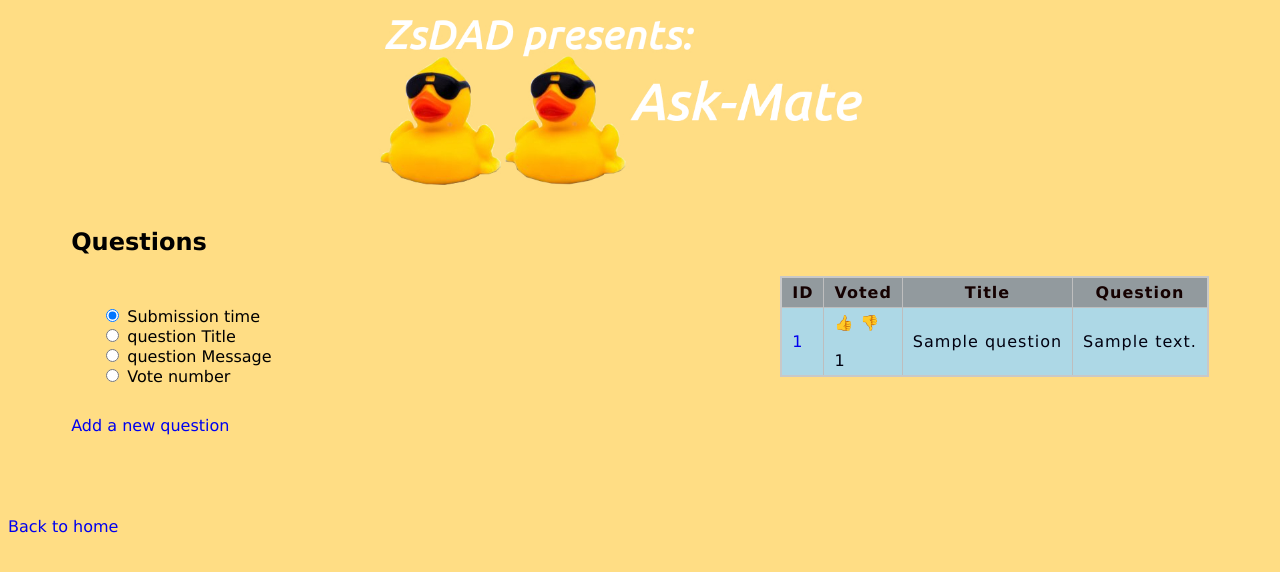
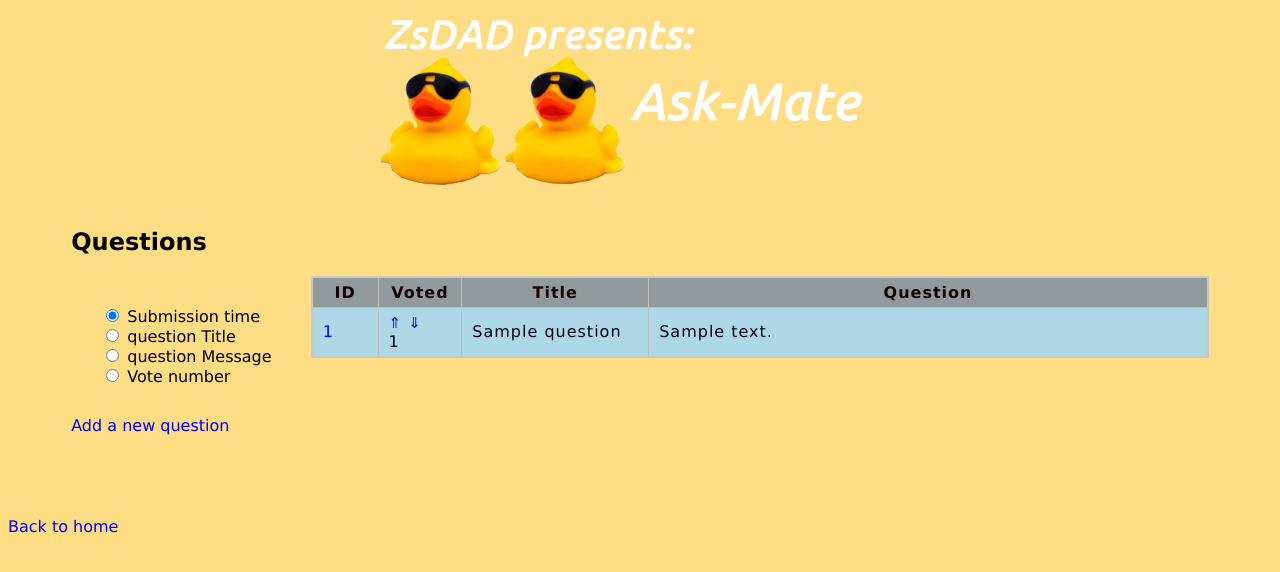
Before and after one commit to bezdomnij/ask-mate-zsdad-sprint-2, a Flask app: template templates/list.html in a window 1280 px wide. Shown: the part 94-666 px from the top of the page. Run offline with Flask 2, Linux system fonts and the light colour scheme; the template is opened without the code that fills it: most values are stand-ins (such as "Sample title", 1, 10 or a date in 2020).

```diff
--- a/static/css/main.css
+++ b/static/css/main.css
@@ -19,6 +19,8 @@ tbody {
 }
 
 table {
+    table-layout: fixed;
+    width: 100%;
     border-collapse: collapse;
     border: 2px solid rgb(200, 200, 200);
     letter-spacing: 1px;
@@ -26,8 +28,18 @@ table {
     color: #010110;
     font-family: 'Lucida Grande', 'Lucida Sans Unicode', 'Geneva', 'Verdana', sans-serif
 }
+.question {
+    width: 60%;
+}
+.qid {
+    width: 5%;
+}
+.voted {
+    width: 7%
+}
 td,
 th {
+    width: -moz-min-content;
     border: 1px solid rgb(190, 190, 190);
     padding: 5px 10px;
 }
@@ -36,21 +48,25 @@ a:link {
     text-decoration: none;
 }
 
-.wrapper {
-    display: flex;
-}
 .list_wrapper {
     display: flex;
 }
-#header-title {
-    text-align: center;
-}
+
 .sorting_block {
     flex: 1;
     margin: 20px;
     padding: 10px;
     background-color: #ffdd84;
 }
+
+.qlist_block {
+    flex: 5;
+}
+
+
+.wrapper {
+    display: flex;
+
 .question-block {
     flex: 1;
     margin: 20px;
@@ -65,6 +81,10 @@ a:link {
 }
 .buttons {
     margin: 20px;
+}
+}
+#header-title {
+    text-align: center;
 }
 
 a:visited {
--- a/templates/list.html
+++ b/templates/list.html
@@ -34,10 +34,10 @@
         <table>
             <thead>
             <tr>
-                <th>ID</th>
-                <th>Voted</th>
+                <th class="qid">ID</th>
+                <th class="voted">Voted</th>
                 <th>Title</th>
-                <th>Question</th>
+                <th class="question">Question</th>
             </tr>
             </thead>
             <tbody>
@@ -45,11 +45,11 @@
             <tr>
                 <td><a href="{{ url_for('q_id', question_id=question['id']) }}">{{ question['id'] }}</a></td>
                 <td><a href="{{ url_for('vote_question_up', question_id=question['id']) }}">
-                    <span style='font-size:15px;'>&#128077;</span>
+                    <span style='font-size:15px;'>&#8657;</span>
                 </a><a href="{{ url_for('vote_question_down', question_id=question['id']) }}">
-                    <span style='font-size:15px;'>&#128078;</span>
+                    <span style='font-size:15px;'>&#8659;</span>
 
-                </a><br><br>{{ question['vote_number'] }}</td>
+                </a><br>{{ question['vote_number'] }}</td>
                 <td>{{ question["title"] }}</td>
                 <td>{{ question["message"] }}</td>
             </tr>
```
